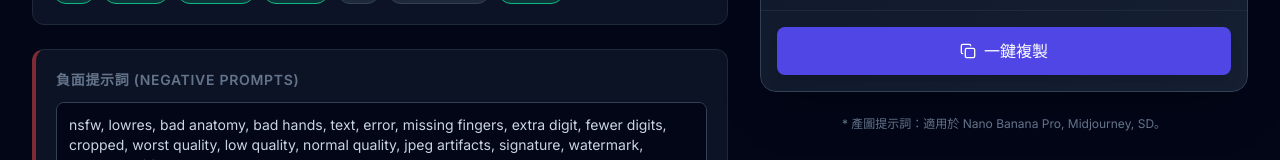
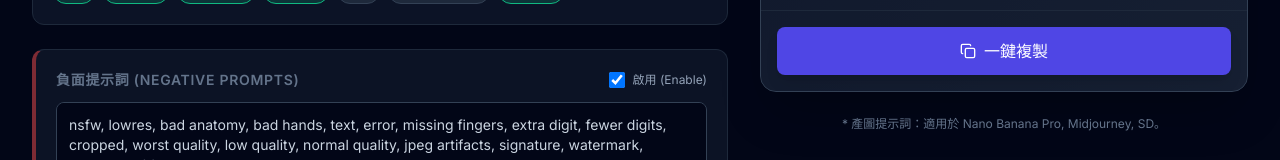
Before and after one commit to truedano/Portrait-Prompt-Master, a React (Vite) app: page / in a window 1280 px wide. Shown: the part 603-763 px from the top of the page. Built offline with nearby package versions, Linux system fonts and the light colour scheme.

Commit message:
新增負面提示啟用開關功能，優化提示詞生成邏輯並添加網站圖標

```diff
--- a/App.tsx
+++ b/App.tsx
@@ -40,7 +40,8 @@ const App: React.FC = () => {
     motionStrength: '',
     quality: ['masterpiece', 'best quality', '8k', 'highly detailed', 'detailed face'],
     preservation: [],
-    negativePrompt: 'nsfw, lowres, bad anatomy, bad hands, text, error, missing fingers, extra digit, fewer digits, cropped, worst quality, low quality, normal quality, jpeg artifacts, signature, watermark, username, blur'
+    negativePrompt: 'nsfw, lowres, bad anatomy, bad hands, text, error, missing fingers, extra digit, fewer digits, cropped, worst quality, low quality, normal quality, jpeg artifacts, signature, watermark, username, blur',
+    useNegativePrompt: true
   });
 
   const [outputLang, setOutputLang] = useState<OutputLanguage>('en');
@@ -128,7 +129,7 @@ const App: React.FC = () => {
       aspectRatio: resolveField('aspectRatio', state.aspectRatio, outputLang),
       cameraMovement: resolveField('cameraMovement', state.cameraMovement, outputLang),
       motionStrength: resolveField('motionStrength', state.motionStrength, outputLang),
-      negative: state.negativePrompt
+      negative: state.useNegativePrompt ? state.negativePrompt : ''
     };
 
     let result = '';
@@ -550,6 +551,10 @@ const App: React.FC = () => {
     setState(prev => ({ ...prev, negativePrompt: e.target.value }));
   };
 
+  const toggleUseNegativePrompt = () => {
+    setState(prev => ({ ...prev, useNegativePrompt: !prev.useNegativePrompt }));
+  };
+
   const toggleNegativeTag = (tag: string) => {
     setState(prev => {
       const currentRaw = prev.negativePrompt || '';
@@ -605,6 +610,7 @@ const App: React.FC = () => {
       quality: ['masterpiece', 'best quality', '8k', 'highly detailed', 'detailed face'],
       preservation: [],
       negativePrompt: '',
+      useNegativePrompt: true,
       referenceImages: []
     }));
     setGeneratedPrompt('');
@@ -972,9 +978,23 @@ const App: React.FC = () => {
 
           {/* Negative Prompt */}
           <div className="bg-slate-900/80 border border-slate-800 rounded-xl p-5 border-l-4 border-l-red-500/50">
-            <h3 className="text-sm uppercase tracking-wider text-slate-500 font-semibold mb-3 flex items-center justify-between">
-              負面提示詞 (Negative Prompts)
-            </h3>
+            <div className="flex items-center justify-between mb-3">
+              <h3 className="text-sm uppercase tracking-wider text-slate-500 font-semibold flex items-center gap-2">
+                負面提示詞 (Negative Prompts)
+              </h3>
+              <div className="flex items-center gap-2">
+                <input
+                  type="checkbox"
+                  id="useNegativePrompt"
+                  checked={state.useNegativePrompt}
+                  onChange={toggleUseNegativePrompt}
+                  className="w-4 h-4 rounded border-slate-700 bg-slate-900 text-red-500 focus:ring-red-500/50 focus:ring-offset-0 cursor-pointer"
+                />
+                <label htmlFor="useNegativePrompt" className="text-xs text-slate-400 cursor-pointer select-none">
+                  啟用 (Enable)
+                </label>
+              </div>
+            </div>
             <textarea
               value={state.negativePrompt}
               onChange={handleNegativeChange}
--- a/index.html
+++ b/index.html
@@ -5,6 +5,7 @@
   <meta charset="UTF-8" />
   <meta name="viewport" content="width=device-width, initial-scale=1.0" />
   <title>Portrait Prompt Master</title>
+  <link rel="icon" type="image/svg+xml" href="/icon.svg" />
   <script src="https://cdn.tailwindcss.com"></script>
   <script>
     tailwind.config = {
--- a/types.ts
+++ b/types.ts
@@ -51,6 +51,7 @@ export interface PortraitState {
   quality: string[];
   preservation: string[];
   negativePrompt: string;
+  useNegativePrompt: boolean;
 }
 
 export type OutputLanguage = 'en' | 'zh';
```
Also changed, not shown: public/icon.svg (added).
